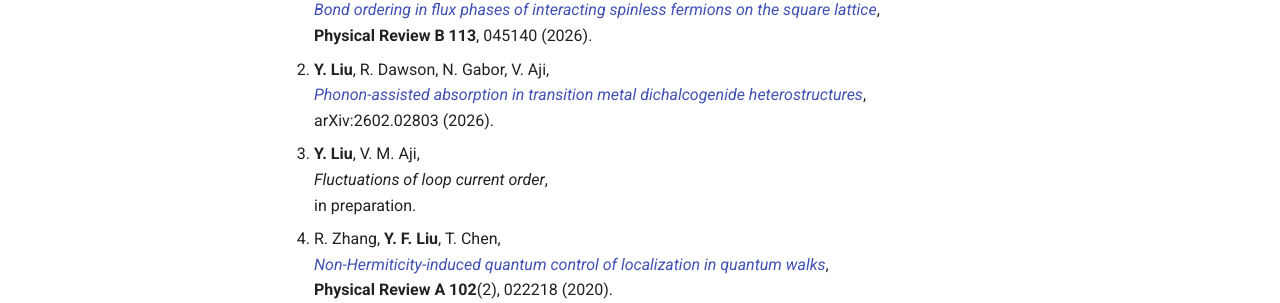
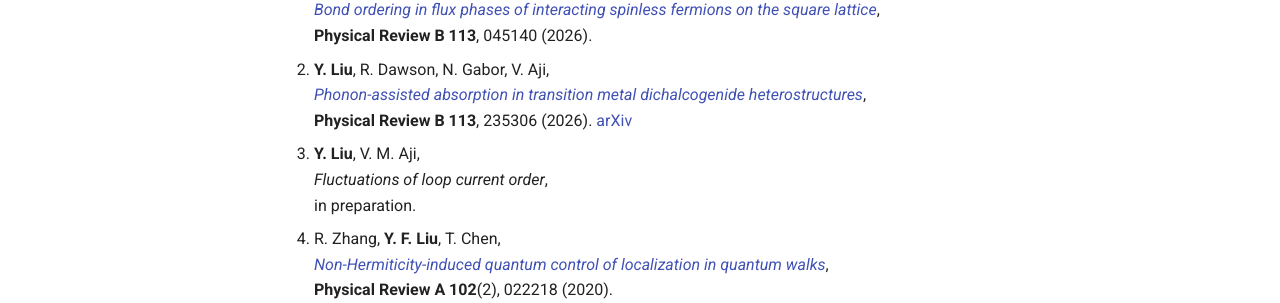
Before and after one commit to lyfstefan/lyfstefan.github.io, an MkDocs documentation site: the page built from docs/index.md, in a window 1280 px wide. Shown: the part 922-1225 px from the top of the page. Built offline with MkDocs 1.6.1 and Material for MkDocs 9.7.7, drawn with Linux system fonts in a browser that asks for light colours.

Commit message:
Update phonon-assisted absorption paper to published PRB citation

```diff
--- a/docs/index.md
+++ b/docs/index.md
@@ -56,8 +56,8 @@
    **Physical Review B** **113**, 045140 (2026).
 
 2. **Y. Liu**, R. Dawson, N. Gabor, V. Aji,
-   [*Phonon-assisted absorption in transition metal dichalcogenide heterostructures*](https://arxiv.org/abs/2602.02803),
-   arXiv:2602.02803 (2026).
+   [*Phonon-assisted absorption in transition metal dichalcogenide heterostructures*](https://doi.org/10.1103/v3sr-lg47),
+   **Physical Review B** **113**, 235306 (2026). [arXiv](https://arxiv.org/abs/2602.02803)
 
 3. **Y. Liu**, V. M. Aji,
    *Fluctuations of loop current order*,
@@ -75,8 +75,8 @@
    **Physical Review B** **113**, 045140 (2026).
 
 2. **Y. Liu**, R. Dawson, N. Gabor, V. Aji,
-   [*Phonon-assisted absorption in transition metal dichalcogenide heterostructures*](https://arxiv.org/abs/2602.02803),
-   arXiv:2602.02803 (2026).
+   [*Phonon-assisted absorption in transition metal dichalcogenide heterostructures*](https://doi.org/10.1103/v3sr-lg47),
+   **Physical Review B** **113**, 235306 (2026). [arXiv](https://arxiv.org/abs/2602.02803)
 
 3. **Y. Liu**, V. M. Aji,
    *Fluctuations of loop current order*,
```
Also changed, not shown: docs/publications.md (+2 -2 lines).
